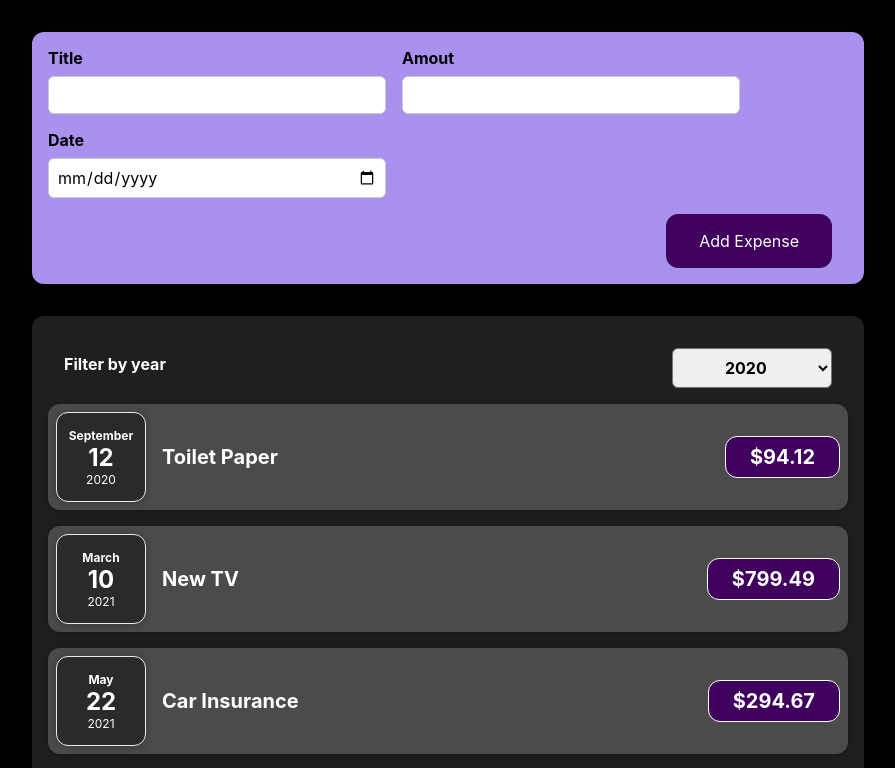
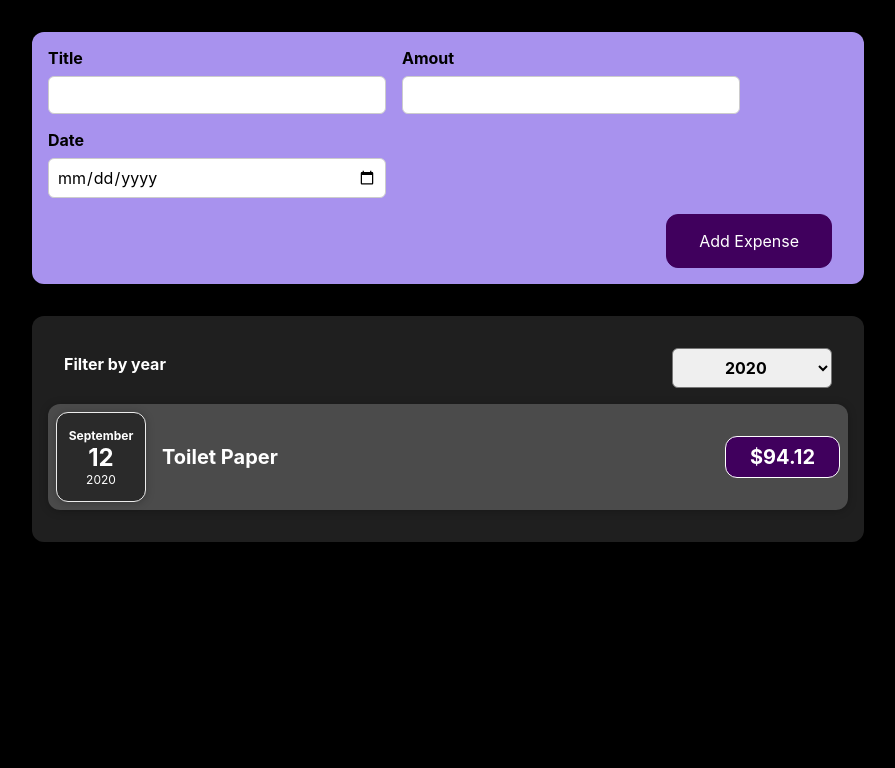
Before and after one commit to harika-kc/react-complete-guide, a React (Create React App) app: page / in a window 1280 px wide. Shown: the top 768 px of the page, without its empty margins (192-1087 px from the left). Built offline with nearby package versions, Linux system fonts and the light colour scheme.

Commit message:
Fix: removing unwanted variables

```diff
--- a/src/components/Expenses/Expenses.js
+++ b/src/components/Expenses/Expenses.js
@@ -6,24 +6,20 @@ import './Expenses.css'
 
 const Expenses = (props) => {
   const [selectedYear, setSelectedYear] = useState('2020');
-  let [filteredExpenses, setFilteredExpenses] = useState([]);
-  let [isYearSelected, setIsYearSelected] = useState(false);
 
   const filteredExpenseYearHandler = (year) => {
-    setIsYearSelected(true);
     setSelectedYear(year);
-    setFilteredExpenses(props.expense.filter((item) => {return item.date.getFullYear().toString() === year}))
   }
+
+  const filteredExpenses = props.expense.filter((item) => {
+    return item.date.getFullYear().toString() === selectedYear
+  });
 
   return (
     <div>
       <Card className='expenses'>
         <ExpensesFilter selected={selectedYear} onFilteredExpenseYear={filteredExpenseYearHandler} />
-        {!isYearSelected ?
-         props.expense.map((item, id) => (
-          <ExpenseItem key={id} title={item.title} date={item.date} amount={item.amount} />
-        ))
-        : filteredExpenses.map((item, index) => (
+        {filteredExpenses.map((item, index) => (
           <ExpenseItem key={index} title={item.title} date={item.date} amount={item.amount} />
         ))
       }
```
